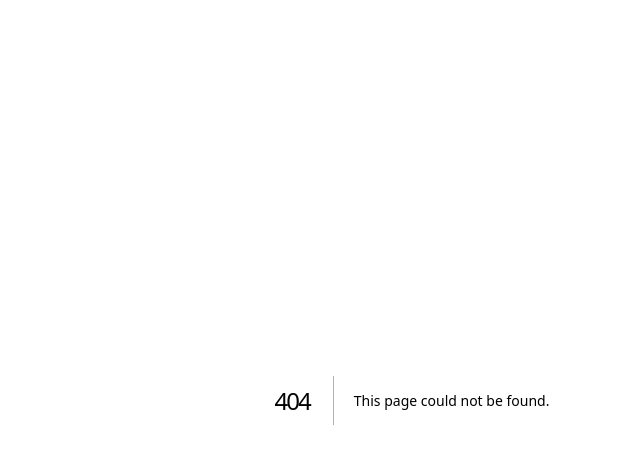
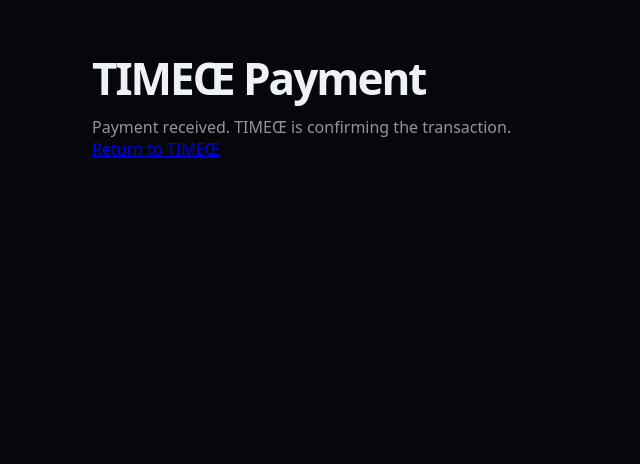
Before and after one commit to 05TIME/-TIME-A, a Next.js app in the folder packages/app/: page /payment/success in a window 1280 px wide. Before the commit this address had no page. Shown: the top 464 px of the page, without its empty margins (228-868 px from the left). Built offline with nearby package versions, Linux system fonts and the light colour scheme.

Commit message:
feat: add payment success page

```diff
--- /dev/null
+++ b/packages/app/app/payment/success/page.jsx
@@ -0,0 +1,11 @@
+'use client';
+import { useEffect, useState } from 'react';
+
+export default function PaymentSuccess() {
+  const [status, setStatus] = useState('Payment received. TIMEŒ is confirming the transaction.');
+  useEffect(() => {
+    const reference = new URLSearchParams(window.location.search).get('reference');
+    if (reference) setStatus(`Payment reference ${reference} received. Confirmation is handled by Paystack webhook verification.`);
+  }, []);
+  return <main style={{padding:40,fontFamily:'system-ui',maxWidth:720,margin:'0 auto'}}><h1>TIMEŒ Payment</h1><p>{status}</p><a href="/">Return to TIMEŒ</a></main>;
+}
```
